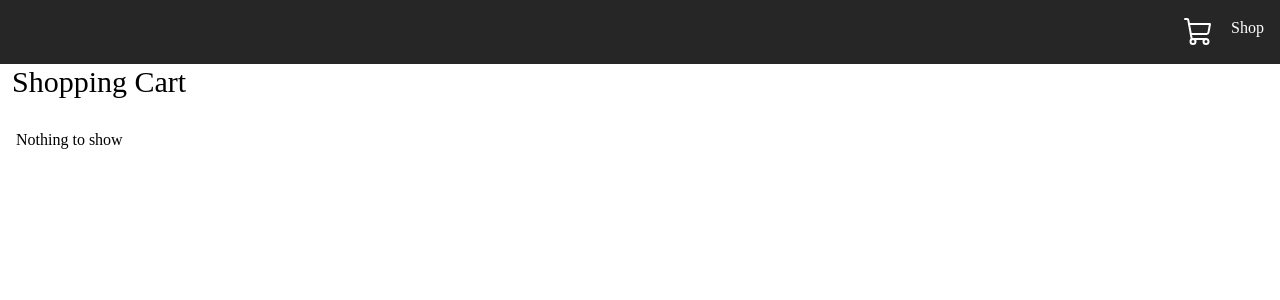
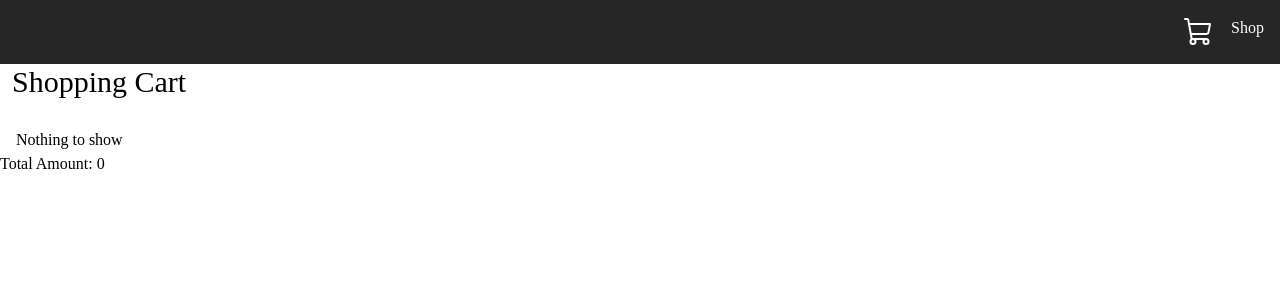
Before and after one commit to dracuusta/shopiSee, a React (Vite) app: page /cart in a window 1280 px wide. Shown: the top 300 px of the page. Built offline with nearby package versions, Linux system fonts and the light colour scheme; a web font is replaced by a local one.

Commit message:
fixed type errors

```diff
--- a/package.json
+++ b/package.json
@@ -15,7 +15,8 @@
     "react": "^18.2.0",
     "react-dom": "^18.2.0",
     "react-redux": "^9.1.0",
-    "react-router-dom": "^6.22.3"
+    "react-router-dom": "^6.22.3",
+    "reselect": "^5.1.0"
   },
   "devDependencies": {
     "@types/react": "^18.2.56",
@@ -29,7 +30,7 @@
     "eslint-plugin-react-refresh": "^0.4.5",
     "postcss": "^8.4.35",
     "tailwindcss": "^3.4.1",
-    "typescript": "^5.2.2",
+    "typescript": "^5.4.2",
     "vite": "^5.1.4"
   }
 }
--- a/src/components/cartCard.tsx
+++ b/src/components/cartCard.tsx
@@ -6,10 +6,7 @@ export interface StoreItem{
     description:string,
     image:string
 }
-interface CardProps{
-    key:number,
-    storeItem:StoreItem
-}
+
 interface CardCartProps{
     key:number,
     storeItem:StoreItem,
--- a/src/pages/cart/cart.tsx
+++ b/src/pages/cart/cart.tsx
@@ -1,19 +1,33 @@
 import { useSelector } from "react-redux"
 import { CartCard } from "../../components/cartCard";
+import { useEffect, useState } from "react";
 export const Cart = () => {
     const cartItems = useSelector((state:any) => {
-        console.log(state.shop.cartItems);
         return state.shop.cartItems;
     });
+    const [cartAmount,setCartAmount]=useState(0);
 
+   useEffect(()=>{
+    const handleCartAmount=()=>{
+        let Cartamount=0;
+        cartItems.forEach((cartItem:any)=>{
+            Cartamount+=cartItem.quantity*cartItem.storeItem.price;
+            console.log(Cartamount);
+        })
+        console.log(cartItems);
+        setCartAmount(Cartamount);
+    }
+    handleCartAmount();
+   },[cartAmount])
     return (
       <div>
         <h2 className="ml-3 text-3xl">Shopping Cart</h2>
         <ul className=" grid grid-cols-4 gap-x-12 ml-2 mr-2">
-          {cartItems.size>0?cartItems.map((cartItem:any)=>{
+          {cartItems.length>0?cartItems.map((cartItem:any)=>{
             return <CartCard key={cartItem.storeItem.id} storeItem={cartItem.storeItem} quantity={cartItem.quantity} />
           }):<div className="flex mt-7 ml-2">Nothing to show</div>}
         </ul>
+        <div className="totalAmount">Total Amount: {cartAmount}</div>
       </div>
     );
   };
--- a/src/redux/storeItemsSlice.ts
+++ b/src/redux/storeItemsSlice.ts
@@ -20,9 +20,8 @@ export const storeItemsSlice=createSlice({
     reducers:{
         addToCart(state,action:PayloadAction<CardItem>){
             const existingIndex=state.cartItems.findIndex((item:CardItem)=>{
-                item.storeItem.id===action.payload.storeItem.id
+                return item.storeItem.id===action.payload.storeItem.id
             })
-
             if(existingIndex>=0){
                 state.cartItems[existingIndex].quantity+=action.payload.quantity;
             }
--- a/tsconfig.json
+++ b/tsconfig.json
@@ -1,6 +1,7 @@
 {
   "compilerOptions": {
     "target": "ES2020",
+    "allowSyntheticDefaultImports": true,
     "useDefineForClassFields": true,
     "lib": ["ES2020", "DOM", "DOM.Iterable"],
     "module": "ESNext",
```
Also changed, not shown: 1 other file (tests, documents, lock files or other folders).
